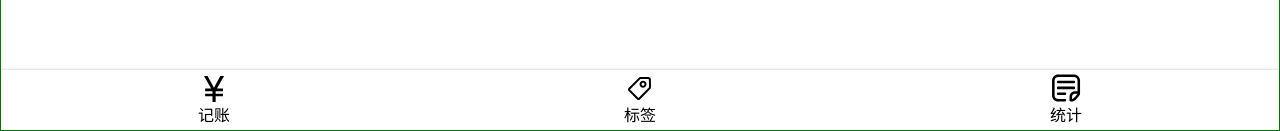
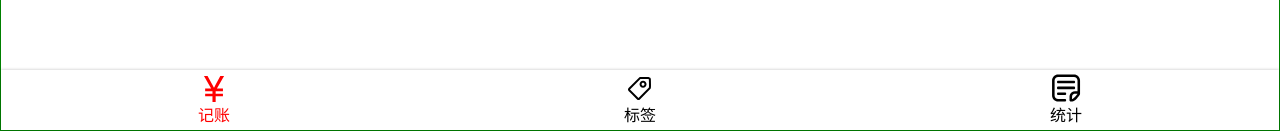
Before and after one commit to panjunheng123/morney, a Vue app: page /#/money in a window 1280 px wide. Shown: the part 669-800 px from the top of the page. Built offline with nearby package versions, Linux system fonts and the light colour scheme.

Commit message:
修改 viewport

```diff
--- a/public/index.html
+++ b/public/index.html
@@ -3,13 +3,14 @@
 <head>
     <meta charset="utf-8">
     <meta http-equiv="X-UA-Compatible" content="IE=edge">
-    <meta name="viewport" content="width=device-width,initial-scale=1.0">
+    <meta name="viewport" content="width=device-width,initial-scale=1,minimum-scale=1,maximum-scale=1,user-scalable=no,viewport-fit=cover">
     <link rel="icon" href="<%= BASE_URL %>favicon.ico">
     <title><%= htmlWebpackPlugin.options.title %></title>
 </head>
 <body>
 <noscript>
-      <strong>We're sorry but <%= htmlWebpackPlugin.options.title %> doesn't work properly without JavaScript enabled. Please enable it to continue.</strong>
+    <strong>We're sorry but <%= htmlWebpackPlugin.options.title %> doesn't work properly without JavaScript enabled.
+        Please enable it to continue.</strong>
 </noscript>
 <div id="app"></div>
 <!-- built files will be auto injected -->
--- a/src/components/Nav.vue
+++ b/src/components/Nav.vue
@@ -1,14 +1,14 @@
 <template>
   <nav>
-    <router-link to="/money" class="item">
+    <router-link to="/money" class="item" active-class="selected">
       <Icon name="money"></Icon>
       记账
     </router-link>
-    <router-link to="/labels" class="item">
+    <router-link to="/labels" class="item" active-class="selected">
       <Icon name="label"></Icon>
       标签
     </router-link>
-    <router-link to="/statistics" class="item">
+    <router-link to="/statistics" class="item" active-class="selected">
       <Icon name="statistics"></Icon>
       统计
     </router-link>
@@ -46,5 +46,8 @@
       height: 32px;
     }
   }
+  > .item.selected{
+    color: red;
+  }
 }
 </style>
```
Lines whose indentation alone changed are shown as unchanged.
